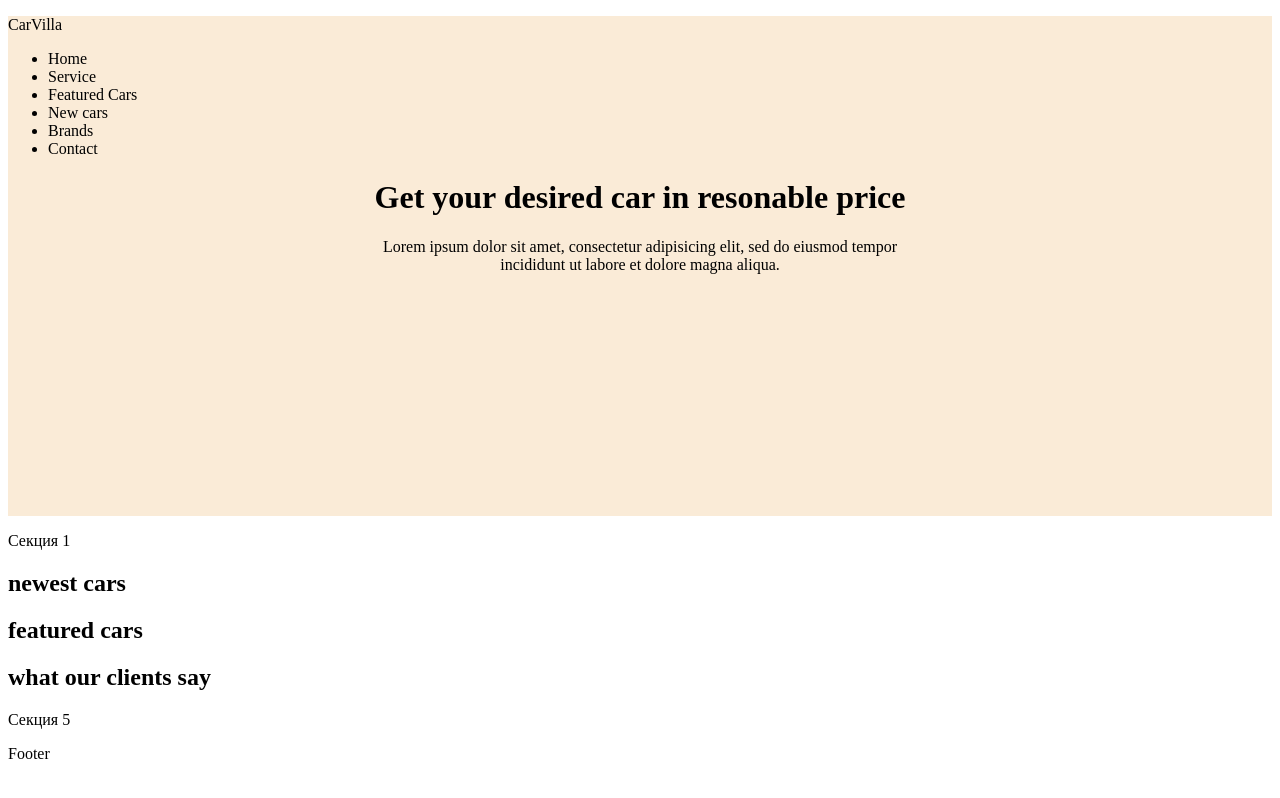
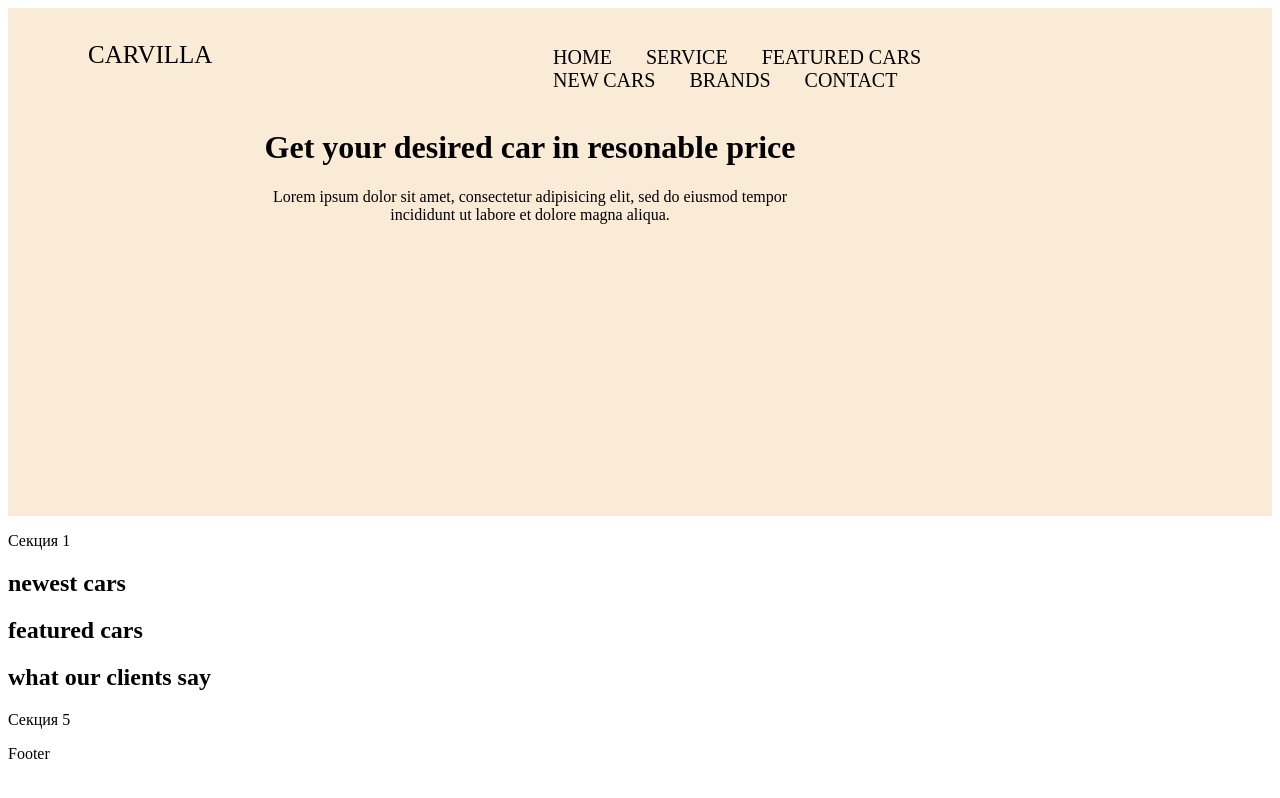
Before and after one commit to kavitosik/Project, a plain HTML site: page MalyuginK/index.html in a window 1280 px wide. Drawn offline with Linux system fonts and the light colour scheme.

Commit message:
Update style.css

```diff
--- a/MalyuginK/css/style.css
+++ b/MalyuginK/css/style.css
@@ -2,6 +2,9 @@
     background-color: antiquewhite;
     height: 500px;
 
+    padding-left: 80px;
+    padding-right: 300px;
+    padding-top: 8px
 }
 
 .h1_name{
@@ -11,3 +14,27 @@
 .lorem{
     text-align: center;
 }
+
+.container{
+
+
+    display: grid;
+
+    grid-template-columns: 425px 1fr;
+}
+
+.logo{
+    text-transform: uppercase;
+    font-size: 25px;
+}
+
+.menu li{
+    display: inline;
+    margin-right: 30px;
+    text-transform: uppercase;
+    font-size: 20px;
+}
+
+.menu{
+    margin-top: 30px;
+}
```
